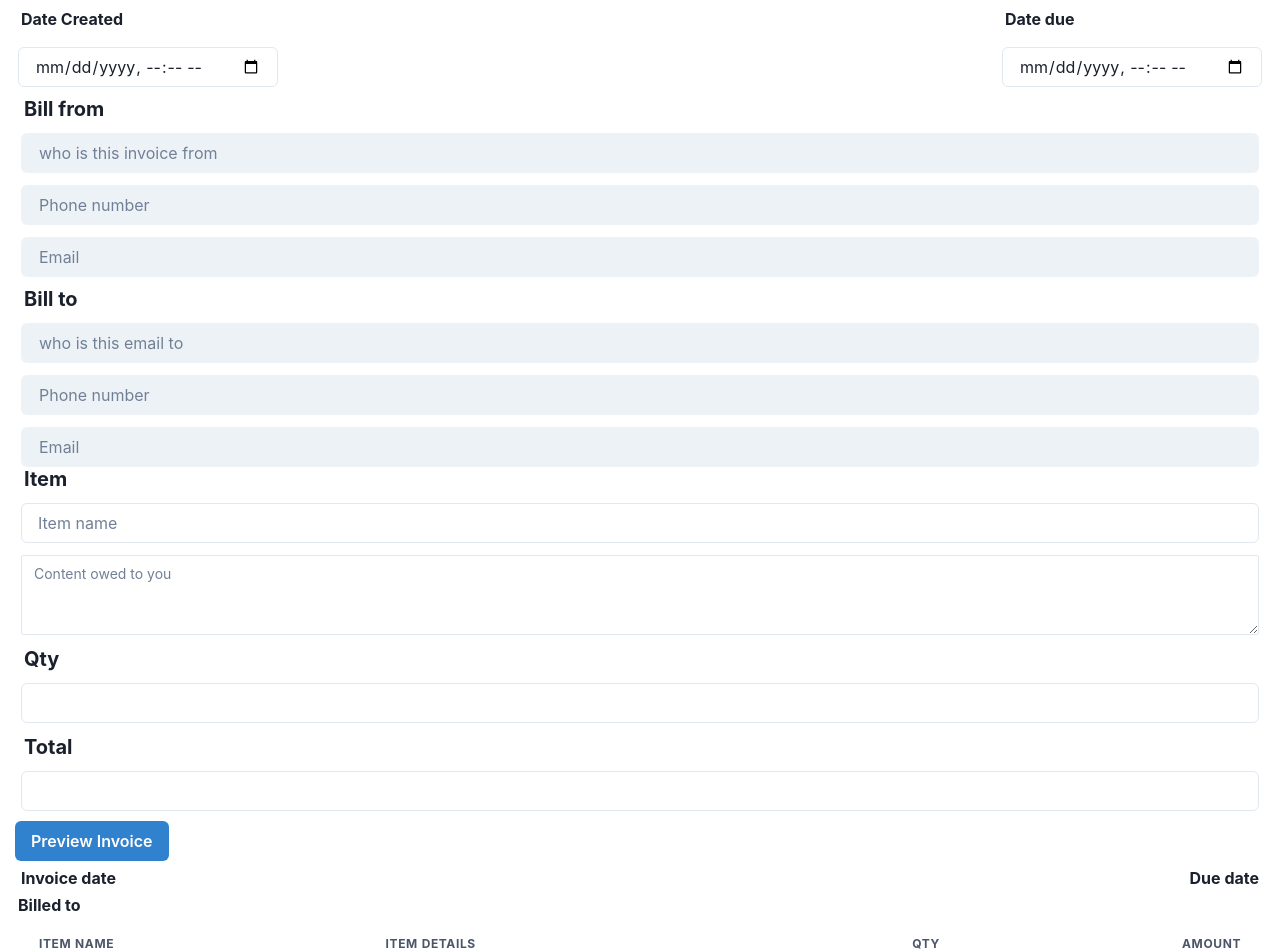
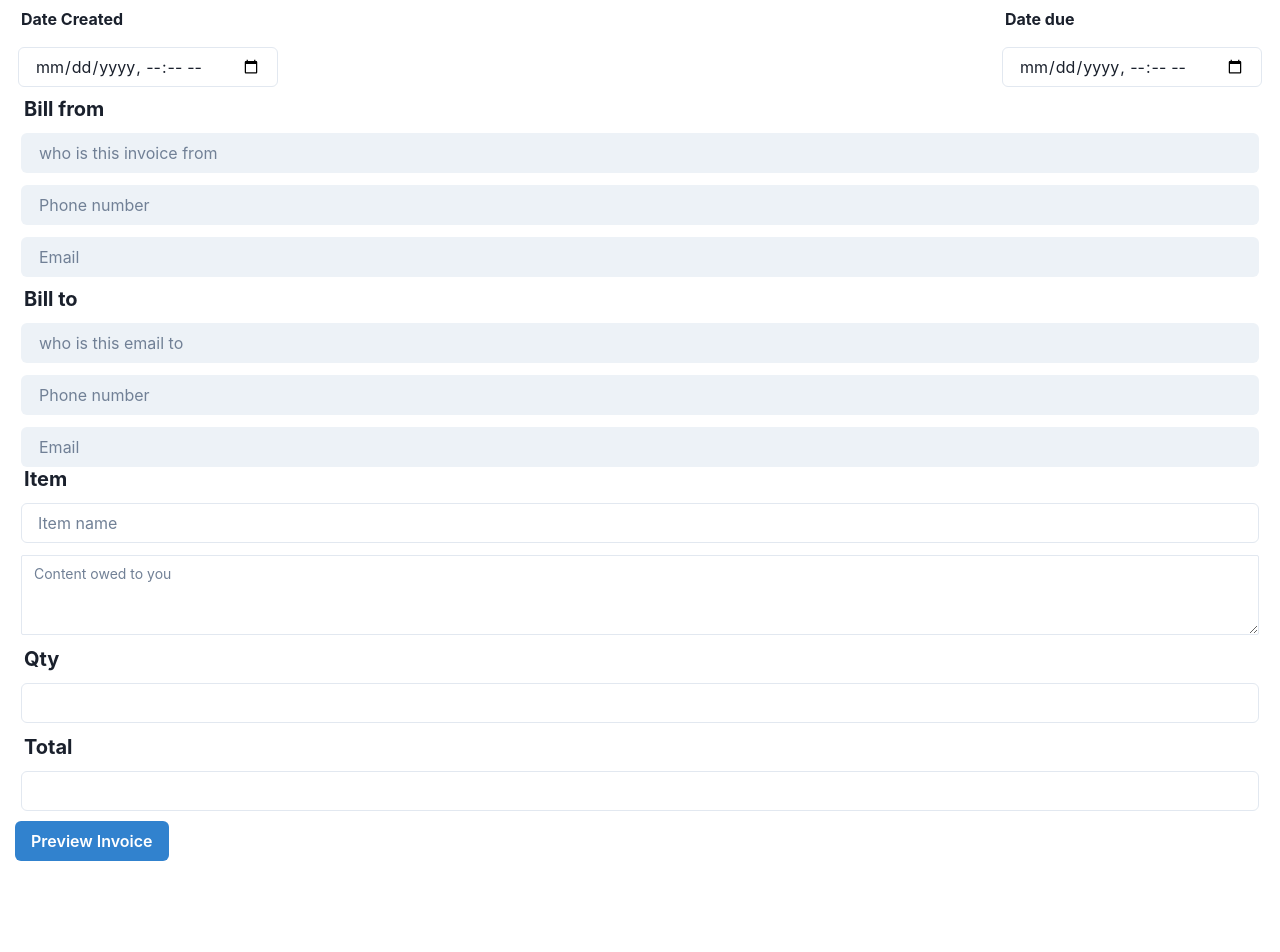
Before and after one commit to kodervine/ceendit-react, a React (Vite) app: page / in a window 1280 px wide. Shown: the top 952 px of the page. After the commit the page ends 861 px from the top, so only its background shows below. Built offline with nearby package versions, Linux system fonts and the light colour scheme.

Commit message:
finishing touches on the pdf of the invoice generator

```diff
--- a/src/App.jsx
+++ b/src/App.jsx
@@ -15,8 +15,7 @@ function App() {
   return (
     <BrowserRouter>
       <InvoiceApp />
-      <FormPreview />
-      {/* {showPreviewComponent && <FormPreview />} */}
+      {showPreviewComponent && <FormPreview />}
     </BrowserRouter>
 
     // <div className="App">
```
Also changed, not shown: src/components/GeneratePdf.jsx (deleted), src/components/InvoiceToPdf.jsx (added).
